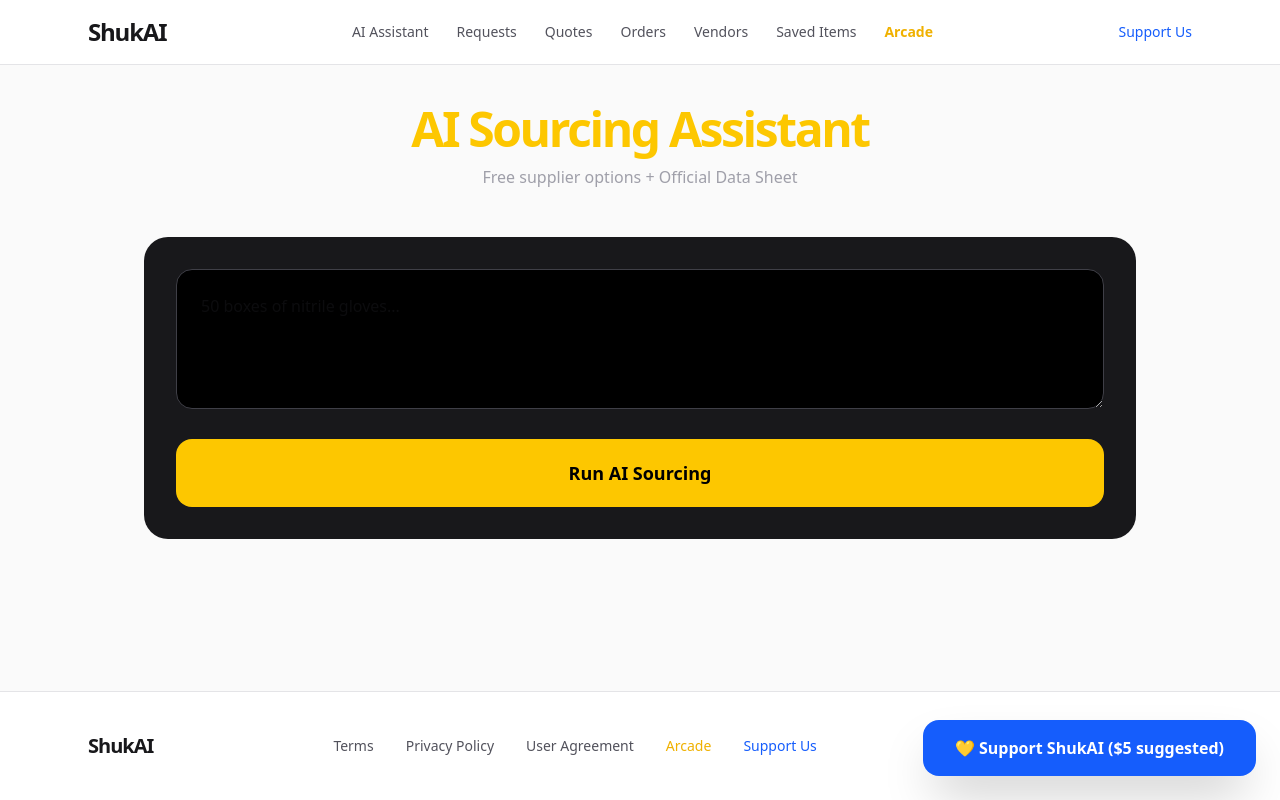
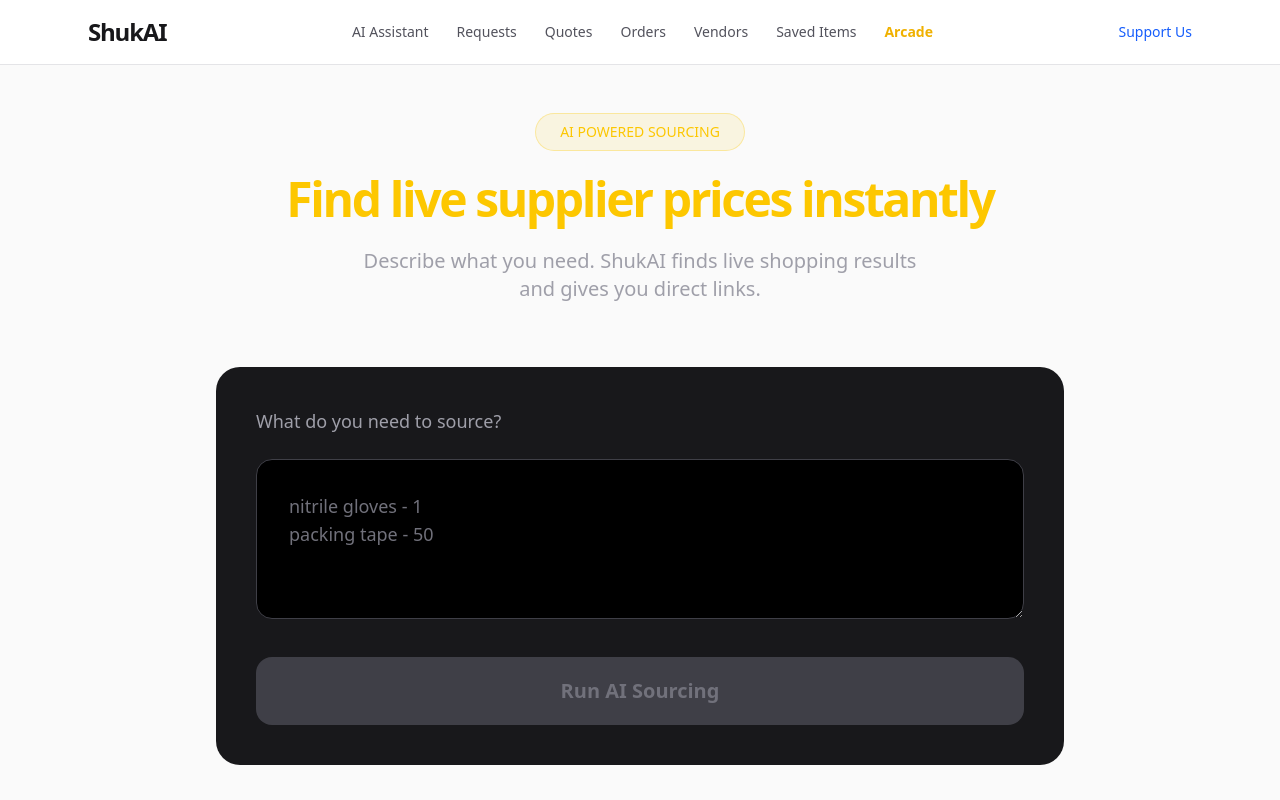
Before and after one commit to Gr33nstonecorp/shuka, a Next.js app: page /assistant in a window 1280 px wide. Shown: the top 800 px of the page. Built offline with nearby package versions, Linux system fonts and the light colour scheme.

Commit message:
Refactor sourcing logic and improve UI elements

```diff
--- a/app/assistant/page.tsx
+++ b/app/assistant/page.tsx
@@ -11,161 +11,174 @@ type Product = {
   delivery: string;
 };
 
+function parseQuantityMap(input: string) {
+  const map = new Map<string, number>();
+
+  input
+    .split("\n")
+    .map((line) => {
+      const [name, qty] = line.split("-");
+      return {
+        item: name?.trim() || "",
+        quantity: Number(qty?.trim()) || 1,
+      };
+    })
+    .filter((x) => x.item)
+    .forEach((x) => map.set(x.item, x.quantity));
+
+  return map;
+}
+
 export default function AssistantPage() {
   const [input, setInput] = useState("");
   const [results, setResults] = useState<Product[]>([]);
   const [loading, setLoading] = useState(false);
   const [error, setError] = useState("");
-  const [showReport, setShowReport] = useState(false);
+
+  const quantityMap = parseQuantityMap(input);
 
   const handleSourcing = async () => {
     if (!input.trim()) {
-      setError("Please describe what you need.");
+      setError("Please enter what you need to source.");
       return;
     }
 
     setLoading(true);
+    setResults([]);
     setError("");
-    setResults([]);
-    setShowReport(false);
 
     try {
       const res = await fetch("/api/assistant", {
         method: "POST",
-        headers: { "Content-Type": "application/json" },
-        body: JSON.stringify({ product_name: input }),
+        headers: {
+          "Content-Type": "application/json"
+        },
+        body: JSON.stringify({ input }),
       });
 
       const data = await res.json();
 
-      if (data.error) {
-        setError(data.error);
-      } else if (data.results && Array.isArray(data.results)) {
-        setResults(data.results);
-      } else {
-        setError("No results returned from server.");
+      if (!res.ok || !data.results) {
+        setError(data.error || "Failed to get live sourcing results.");
+        setLoading(false);
+        return;
       }
-    } catch (err) {
-      setError("Failed to connect to server. Please try again.");
+
+      setResults(data.results);
+    } catch {
+      setError("Network error. Please try again.");
     } finally {
       setLoading(false);
     }
   };
 
-  const generateReport = () => {
-    if (results.length === 0) return;
-    setShowReport(true);
-  };
-
-  const makeDonation = async () => {
-    try {
-      const res = await fetch("/api/create-donation-checkout", { method: "POST" });
-      const data = await res.json();
-      if (data.url) {
-        window.location.href = data.url;
-      } else {
-        alert("Could not open donation page.");
-      }
-    } catch (err) {
-      alert("Could not open donation page. Please try again.");
-    }
-  };
-
   return (
-    <div className="max-w-5xl mx-auto px-4 py-10">
-      <div className="text-center mb-12">
-        <h1 className="text-5xl font-black tracking-tighter text-yellow-400">AI Sourcing Assistant</h1>
-        <p className="text-zinc-400 mt-3">Free supplier options + Official Data Sheet</p>
+    <div className="max-w-4xl mx-auto px-6 py-12">
+      <div className="text-center mb-16">
+        <div className="inline-block bg-yellow-400/10 text-yellow-400 px-6 py-2 rounded-full text-sm font-medium mb-6 border border-yellow-400/30">
+          AI POWERED SOURCING
+        </div>
+        <h1 className="text-5xl font-black tracking-tighter mb-6 text-yellow-400">
+          Find live supplier prices instantly
+        </h1>
+        <p className="text-xl text-zinc-400 max-w-xl mx-auto">
+          Describe what you need. ShukAI finds live shopping results and gives you direct links.
+        </p>
       </div>
 
-      <div className="bg-zinc-900 rounded-3xl p-8 mb-12">
+      <div className="bg-zinc-900 rounded-3xl p-10 mb-16">
+        <p className="text-zinc-400 mb-6 text-lg">What do you need to source?</p>
+
         <textarea
           value={input}
           onChange={(e) => setInput(e.target.value)}
-          placeholder="50 boxes of nitrile gloves..."
-          className="w-full bg-black border border-zinc-700 rounded-2xl p-6 text-base min-h-[140px]"
+          placeholder={"nitrile gloves - 1\npacking tape - 50"}
+          className="w-full bg-black border border-zinc-700 rounded-2xl p-8 text-lg placeholder-zinc-500 focus:outline-none focus:border-yellow-400 min-h-[160px] resize-y"
         />
+
         <button
           onClick={handleSourcing}
           disabled={loading || !input.trim()}
-          className="mt-6 w-full bg-yellow-400 hover:bg-yellow-300 text-black font-semibold py-5 rounded-2xl text-lg"
+          className="mt-8 w-full bg-yellow-400 hover:bg-yellow-300 disabled:bg-zinc-700 disabled:text-zinc-500 text-black font-semibold py-5 rounded-2xl text-xl transition-all duration-200"
         >
-          {loading ? "Searching suppliers..." : "Run AI Sourcing"}
+          {loading ? "Searching live suppliers..." : "Run AI Sourcing"}
         </button>
       </div>
 
-      {error && <div className="text-red-400 text-center py-8">{error}</div>}
-
-      {results.length > 0 && (
-        <div className="mb-16">
-          <h2 className="text-3xl font-semibold mb-8 text-center">Supplier Options</h2>
-
-          <div className="grid md:grid-cols-3 gap-6 mb-12">
-            {results.map((p, i) => (
-              <div key={i} className="bg-zinc-900 rounded-3xl p-8 text-center">
-                <h3 className="font-medium">{p.vendor}</h3>
-                <p className="text-4xl font-black text-yellow-400 mt-3">${p.price}</p>
-                <a href={p.website} target="_blank" className="mt-8 block bg-black text-yellow-400 py-4 rounded-2xl text-sm">Buy on {p.vendor} →</a>
-              </div>
-            ))}
-          </div>
-
-          <button
-            onClick={generateReport}
-            className="w-full py-7 bg-yellow-400 hover:bg-yellow-300 text-black font-semibold rounded-3xl text-2xl shadow-xl"
-          >
-            📋 Generate Official Data Sheet
-          </button>
+      {error && (
+        <div className="text-center text-red-400 py-8 bg-zinc-900 rounded-3xl">
+          {error}
         </div>
       )}
 
-      {showReport && (
-        <div className="bg-white text-black rounded-3xl p-8 shadow-2xl">
-          <div className="bg-black text-white p-8 rounded-t-3xl -mx-8 -mt-8 mb-10 text-center">
-            <div className="text-4xl font-black text-yellow-400">SHUKAI</div>
-            <div className="text-sm">OFFICIAL DATA SHEET</div>
+      {results.length > 0 && (
+        <div>
+          <div className="flex items-center justify-between mb-10">
+            <h2 className="text-3xl font-semibold text-yellow-400">Recommended Options</h2>
+            <p className="text-zinc-400">Live links only</p>
           </div>
 
-          <p className="text-2xl font-semibold mb-8">{input}</p>
+          <div className="space-y-8">
+            {results.map((product, index) => (
+              <div
+                key={index}
+                className="bg-zinc-900 rounded-3xl p-10 border border-zinc-800 hover:border-yellow-400/50 transition-all"
+              >
+                <div className="flex flex-col md:flex-row md:items-start justify-between gap-8">
+                  <div className="flex-1">
+                    <h3 className="text-2xl font-semibold mb-2">{product.item}</h3>
+                    <p className="text-zinc-400">
+                      Quantity: {quantityMap.get(product.item) || 1}
+                    </p>
+                  </div>
 
-          <table className="w-full mb-12">
-            <thead>
-              <tr className="border-b-2 border-black">
-                <th className="text-left py-4">Supplier</th>
-                <th className="text-left py-4">Price</th>
-                <th className="text-left py-4">Delivery</th>
-              </tr>
-            </thead>
-            <tbody>
-              {results.map((p, i) => (
-                <tr key={i} className="border-b">
-                  <td className="py-5 font-medium">{p.vendor}</td>
-                  <td className="py-5 font-semibold">${p.price}</td>
-                  <td className="py-5">{p.delivery}</td>
-                </tr>
-              ))}
-            </tbody>
-          </table>
+                  <div className="text-right md:text-left">
+                    <p className="text-xs uppercase tracking-widest text-zinc-500 mb-1">
+                      Live Total
+                    </p>
+                    <p className="text-4xl font-black text-yellow-400">
+                      {product.price > 0 ? `$${product.price.toFixed(2)}` : "N/A"}
+                    </p>
+                  </div>
+                </div>
 
-          <div className="bg-yellow-50 p-8 rounded-2xl text-center">
-            <div className="text-yellow-700 text-sm">RECOMMENDED SUPPLIER</div>
-            <div className="text-5xl font-black text-yellow-600">{results[0].vendor}</div>
-            <div className="text-6xl font-black mt-1">${results[0].price}</div>
-          </div>
+                <div className="mt-10 mb-8">
+                  <p className="text-xs uppercase tracking-widest text-zinc-500 mb-2">
+                    Vendor
+                  </p>
+                  <p className="text-2xl font-medium">{product.vendor}</p>
+                </div>
 
-          <div className="flex gap-4 mt-12">
-            <button onClick={() => window.print()} className="flex-1 py-4 bg-black text-white rounded-2xl">Print / Save PDF</button>
-            <button onClick={() => setShowReport(false)} className="flex-1 py-4 border border-black rounded-2xl">Close</button>
+                <div className="bg-zinc-800/80 rounded-2xl p-8 mb-10">
+                  <p className="text-zinc-300">{product.reason}</p>
+                  <p className="text-zinc-400 mt-2">Delivery: {product.delivery}</p>
+                </div>
+
+                {product.website ? (
+                  <a
+                    href={product.website}
+                    target="_blank"
+                    rel="noopener noreferrer"
+                    className="block w-full text-center bg-yellow-400 hover:bg-yellow-300 text-black font-semibold py-5 rounded-2xl text-xl transition-all"
+                  >
+                    Open supplier →
+                  </a>
+                ) : (
+                  <div className="block w-full text-center bg-zinc-700 text-zinc-400 font-semibold py-5 rounded-2xl text-xl">
+                    No live link found
+                  </div>
+                )}
+              </div>
+            ))}
           </div>
         </div>
       )}
 
-      <button
-        onClick={makeDonation}
-        className="fixed bottom-6 right-6 bg-blue-600 hover:bg-blue-500 text-white font-semibold px-8 py-4 rounded-2xl shadow-2xl flex items-center gap-2 z-50"
-      >
-        💛 Support ShukAI ($5 suggested)
-      </button>
+      {results.length === 0 && !loading && !error && (
+        <div className="text-center text-zinc-500 py-20">
+          Enter one item per line and click “Run AI Sourcing” to get live supplier results.
+        </div>
+      )}
     </div>
   );
 }
```
